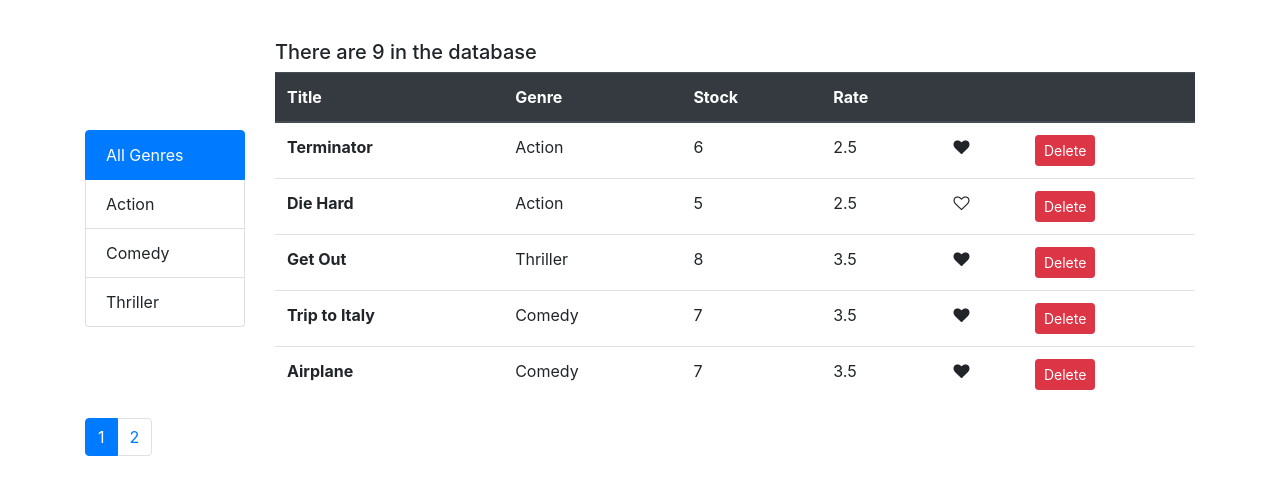
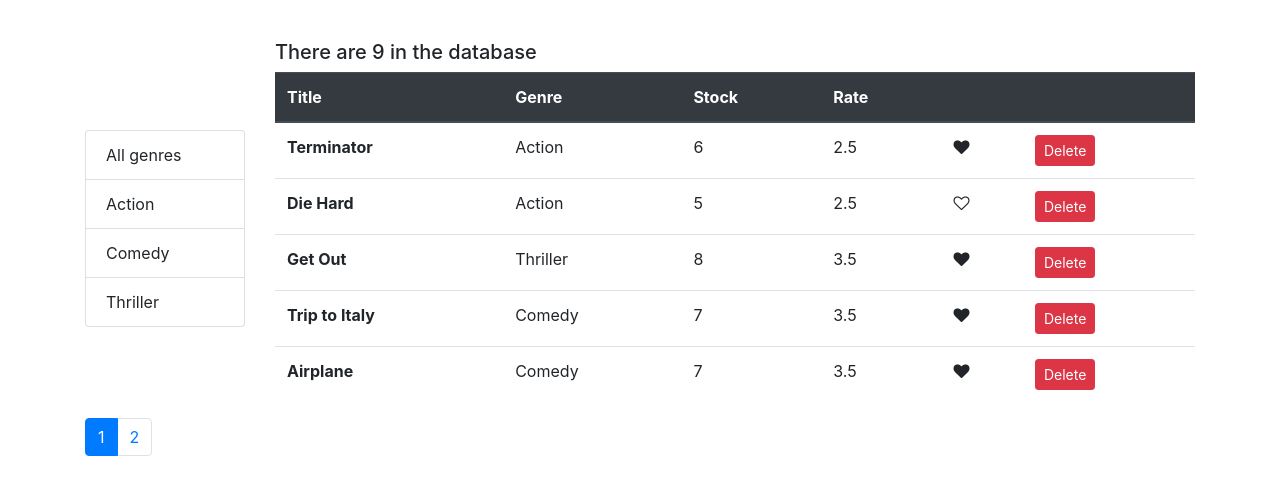
Before and after one commit to gowthamBhat/MoviePoint-React, a React (Create React App) app: page / in a window 1280 px wide. Shown: the top 494 px of the page. Built offline with nearby package versions, Linux system fonts and the light colour scheme.

Commit message:
ListBox Genres rendaring

```diff
--- a/src/common/ListGroup.jsx
+++ b/src/common/ListGroup.jsx
@@ -1,7 +1,7 @@
 import React from 'react'
 
 function ListGroup(props) {
-    const { genres } = props;
+    const { genres, idProperty, nameProperty, selectedGenre, onGenreClick } = props;
     return (
         <div>
             {/* <div className="ListGroup list-group ">
@@ -10,16 +10,21 @@ function ListGroup(props) {
                     <button type="button" className="list-group-item list-group-item-action">{genre.name} </button>
                 )}
             </div> */}
-            <ul className="list-group" style={{ cursor: "pointer" }}>
-                <li className="list-group-item active">All Genres</li>
+            <ul className="list-group">
+                {/* <li className="list-group-item active" style={{ cursor: "pointer" }}>All Genres</li> */}
                 {genres.map(x => (
-                    <li key={x._id} className="list-group-item" style={{ cursor: "pointer" }}>
-                        {x.name}
+                    <li key={x[idProperty]} className={x === selectedGenre ? "list-group-item active" : "list-group-item"} onClick={() => onGenreClick(x)} style={{ cursor: "pointer" }}>
+                        {x[nameProperty]}
                     </li>
                 ))}
             </ul>
         </div>
     )
+
 }
+ListGroup.defaultProps = {
+    idProperty: "_id",
+    nameProperty: "name"
+} //making the component independent so it can be reusable
 
 export default ListGroup
--- a/src/components/MovieList.jsx
+++ b/src/components/MovieList.jsx
@@ -3,27 +3,29 @@ import { getMovies } from '../Services/fakeMovieService'  //importing all the mo
 import Like from "../common/Like";
 import Paggination from "../common/Paggination"
 import { paginate } from '../utitls/paginate';
-import LisGroup from '../common/ListGroup';
 import { getGenres } from '../Services/fakeGenreService';
+import ListGroup from './../common/ListGroup';
 
 
 class MovieList extends Component {
     constructor(props) {
         super(props)
 
-        // let movie = getMovies();
+        var genre = [{ _id: "77algen", name: "All genres" }, ...getGenres()];
+        // console.log(genres);
+
 
         this.state = {
             movie: getMovies(),
-            genres: getGenres(),
+            genres: genre,
             currentPage: 1,
-            pageSize: 5
+            pageSize: 5,
+            selectedGenre: ""
         }
     }
     deleteHandler = (movies) => {
         const movie = this.state.movie.filter((x) => x._id !== movies._id) //filtering the movie except the one that clicked delete button
         this.setState({ movie: movie });
-        console.log('');
 
     }
     toggleLiked = (likedMovie) => {
@@ -48,25 +50,35 @@ class MovieList extends Component {
     pageNumberClickHandler = page => {
         this.setState({ currentPage: page })
     }
-    onListClick = (param) => {
-        console.log(param);
+    onGenreClick = (genre) => {
+        this.setState({ selectedGenre: genre, currentPage: 1 })
     }
 
     render() {
-        const { movie, currentPage, pageSize } = this.state;
+        const { movie, currentPage, pageSize, selectedGenre } = this.state;
         if (movie.length === 0)
             return (<h5>there are no movies in the list</h5>)
-        const movies = paginate(movie, currentPage, pageSize);
 
 
+        const allGenreFilter = movie.filter((x) => {
+            if (selectedGenre.name === "All genres")
+                return x;
+            return x.genre._id === selectedGenre._id;
+        }) //function return the list of movies accroding to the user onClick event on the Genre List
+
+        const filter = selectedGenre ? allGenreFilter : movie;
+        const movies = paginate(filter, currentPage, pageSize);
         return (
             <div>
                 <div className="row">
                     <div className="col-2" style={{ marginTop: "90px" }}>
-                        <LisGroup genres={this.state.genres} onListClick={this.onListClick} />
+                        <ListGroup
+                            genres={this.state.genres}
+                            onGenreClick={this.onGenreClick}
+                            selectedGenre={this.state.selectedGenre} />
                     </div>
                     <div className="col">
-                        <h5>There are {movie.length} in the database</h5>
+                        <h5>There are {filter.length} in the database</h5>
                         <table className="table">
                             <thead className="thead-dark">
                                 <tr>
@@ -100,11 +112,12 @@ class MovieList extends Component {
 
                 <Paggination
                     onClickPageNumber={this.pageNumberClickHandler}
-                    itemCount={movie.length}
+                    itemCount={filter.length}
                     currentPage={currentPage}
                     pageSize={pageSize} />
             </div>
         )
+
     }//  this.toggleLiked(movie) alli movie reference na pass madbodu
     /*showing the movie with map method, movie state should be a array to map over it */
 }
```
